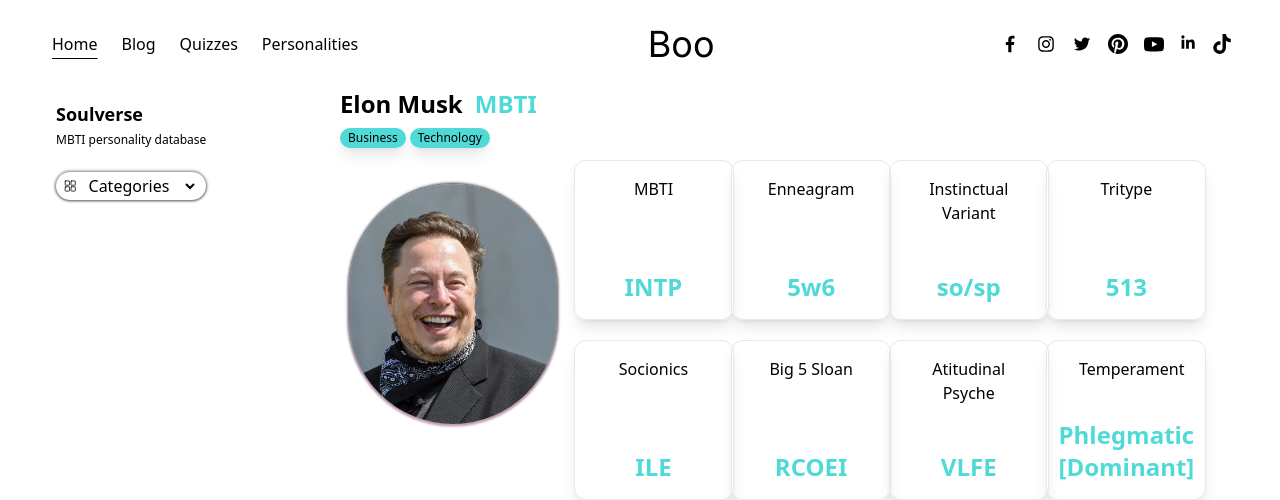
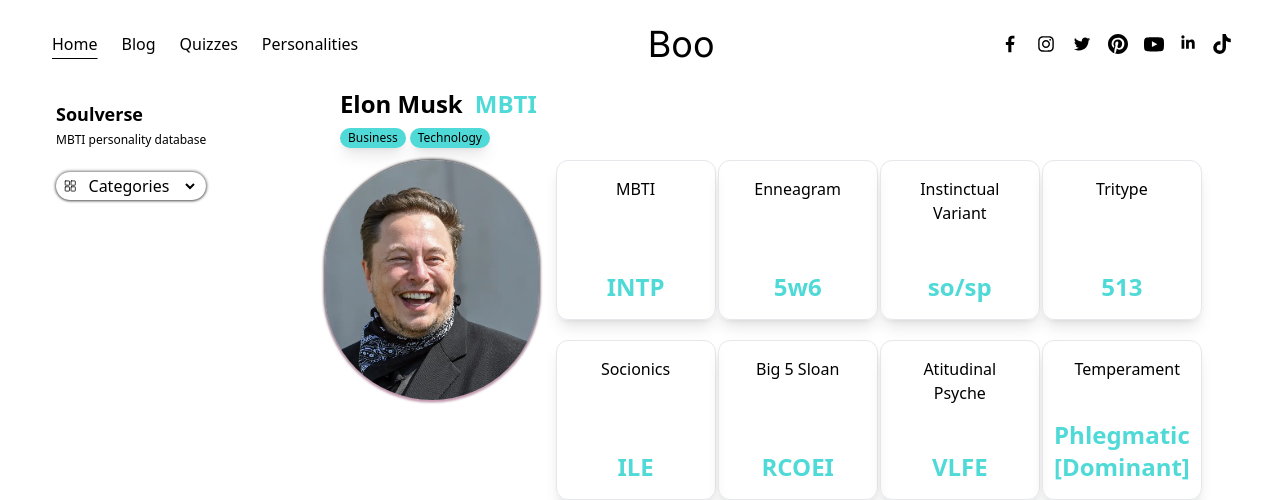
Before and after one commit to tundeiness/boo, a React (Create React App) app: page / in a window 1280 px wide. Shown: the top 500 px of the page. Built offline with nearby package versions, Linux system fonts and the light colour scheme; no server answers.

Commit message:
wip medium screen

```diff
--- a/src/components/UserFilter.jsx
+++ b/src/components/UserFilter.jsx
@@ -22,11 +22,11 @@
       </div>
       <div className="lg:flex lg:flex-row sm:flex-col justify-between mt-3">
         {/* <div className="w-64 flex flex-col justify-center items-center border border-red-500"> */}
-        <div className="hidden lg:w-60 lg:h-60 rounded-full lg:flex justify-center items-center ml-6 mt-6 border border-gray-200">
+        <div className="hidden lg:w-60 lg:h-60 rounded-full lg:flex justify-center items-center ml-6 mt-6 lg:ml-0 lg:mt-0 w-30 h-30 border border-gray-200">
           <img
             src={Elon}
             alt="elon"
-            className="img inline-block w-60 h-60 rounded-full shadow-lg object-cover"
+            className="img inline-block lg:w-60 lg:h-60  rounded-full shadow-lg object-cover"
           />
         </div>
         {/* </div> */}
```
